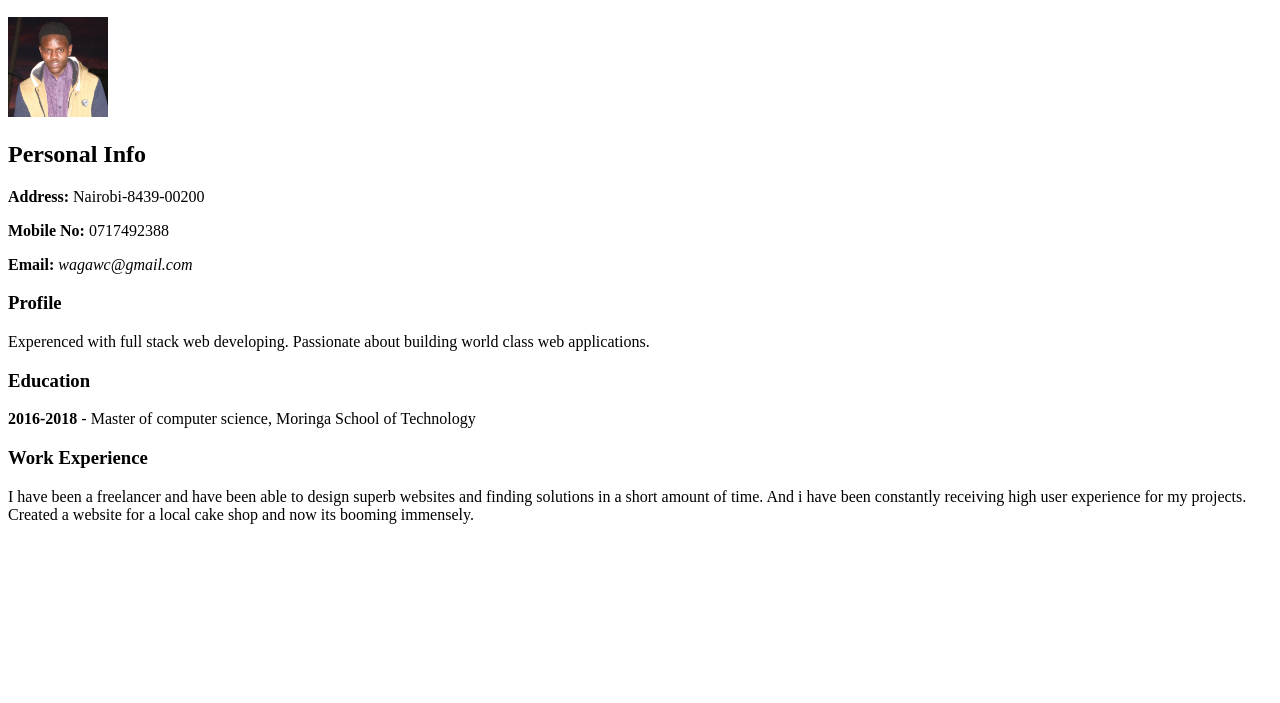
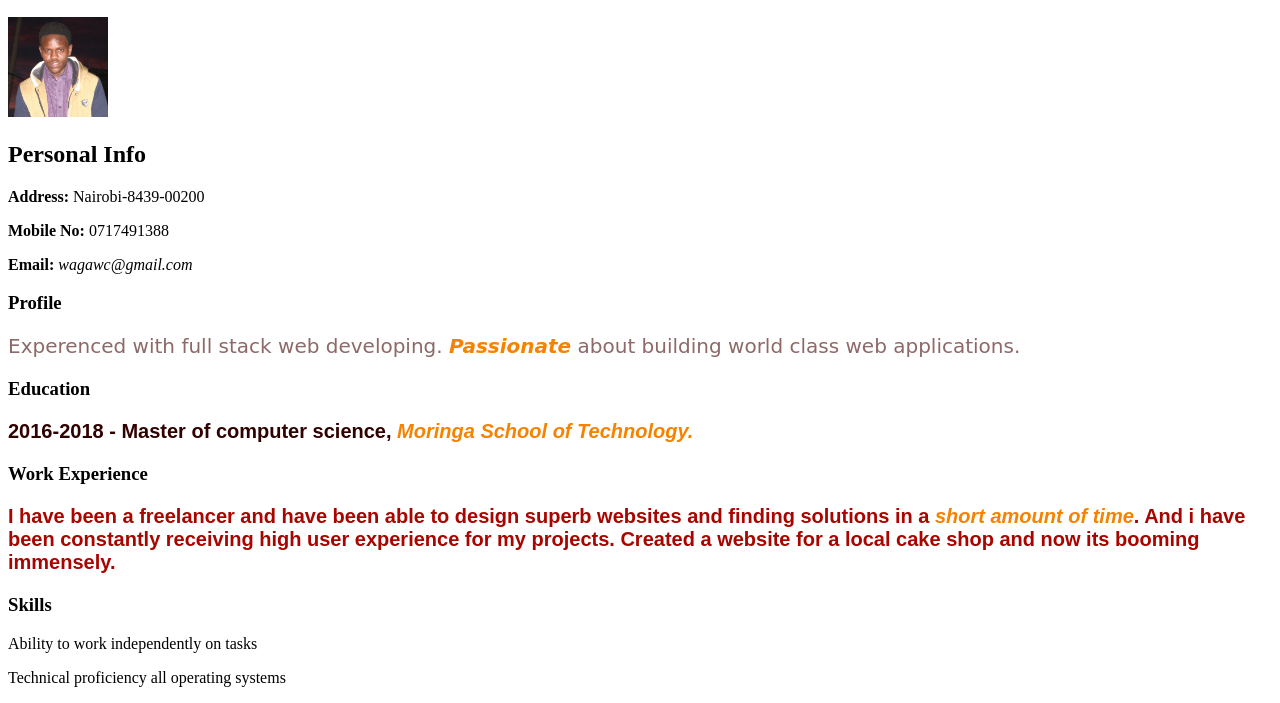
Before and after one commit to cinston/Resume, a plain HTML site: page index.html in a window 1280 px wide. Shown: the part 110-813 px from the top of the page. Drawn offline with Linux system fonts and the light colour scheme.

Commit message:
add styles to profile, education adn work experience

```diff
--- a/css/styles.css
+++ b/css/styles.css
@@ -0,0 +1,32 @@
+.profile {
+  color: #8d6968;
+  font-size: 20px;
+  font-family: cursive;
+}
+.education {
+  color: #310100;
+  font-size: 20px;
+  font-weight: bold;
+  font-family: fantasy;
+}
+.experience {
+  color: #a90500;
+  font-size: 20px;
+  font-weight: bold;
+  font-family: sans-serif;
+}
+.passion {
+  color: #f58200;
+  font-weight: bolder;
+  font-style: italic;
+}
+.moringa {
+  color: #f58200;
+  font-weight: bolder;
+  font-style: italic;
+}
+.skill {
+  color: #f58200;
+  font-weight: bolder;
+  font-style: italic;
+}
--- a/index.html
+++ b/index.html
@@ -1,7 +1,7 @@
 <!DOCTYPE html>
 <html>
   <head>
-    <link href="css/style.css" rel="stylesheet" type="text/css">
+    <link href="css/styles.css" rel="stylesheet" type="text/css">
     <title>Carlos's Resume</title>
   </head>
   <body>
@@ -12,21 +12,25 @@
       <h2>Personal Info</h2>
 
       <p><strong>Address:</strong> Nairobi-8439-00200</p>
-      <p><strong>Mobile No:</strong> 0717492388</p>
+      <p><strong>Mobile No:</strong> 0717491388</p>
       <p><strong>Email:</strong> <em>wagawc@gmail.com</em></p>
     </div>
     <h3>Profile</h3>
     <div class="profile">
-      <p>Experenced with full stack web developing. Passionate about building world class web applications.</P>
+      <p>Experenced with full stack web developing. <span class="passion">Passionate</span> about building world class web applications.</P>
     </div>
     <h3>Education</h3>
     <div class="education">
-      <p><strong>2016-2018</strong> - Master of computer science, Moringa School of Technology
+      <p><strong>2016-2018</strong> - Master of computer science, <span class="moringa">Moringa School of Technology.</span>
     </div>
     <h3>Work Experience</h3>
     <div class="experience">
-      <p>I have been a freelancer and have been able to design superb websites and finding solutions in a short amount of time. And i have been constantly receiving high user experience for my projects. Created a website for a local cake shop and now its booming immensely.</p>
+      <p>I have been a freelancer and have been able to design superb websites and finding solutions in a <span class="skill">short amount of time</span>. And i have been constantly receiving high user experience for my projects. Created a website for a local cake shop and now its booming immensely.</p>
     </div>
-
+    <h3>Skills</h3>
+      <div class="skills">
+        <p>Ability to work independently on tasks</p>
+        <p>Technical proficiency all operating systems</p>
+      </div>
   </body>
 </html>
```
